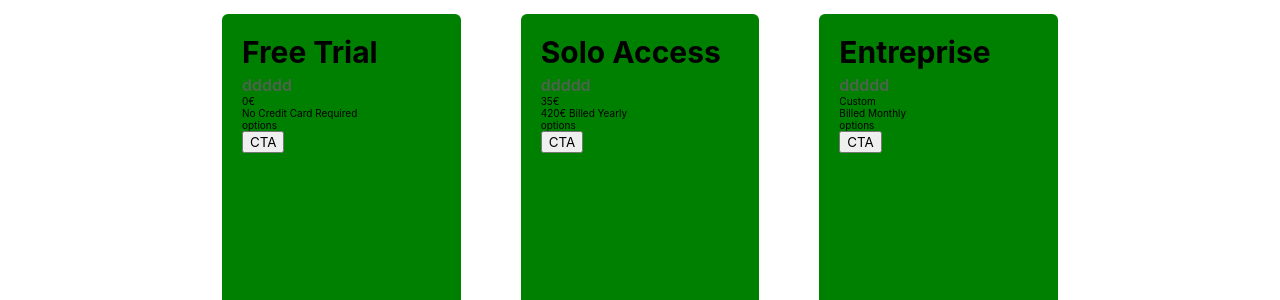
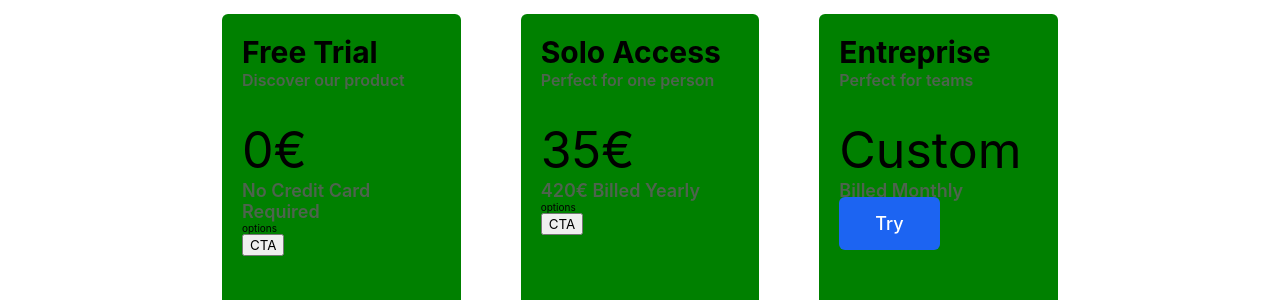
Before and after one commit to YoannBuzenet/ai_next_app, a Next.js app: page /pricing in a window 1280 px wide. Shown: the part 275-575 px from the top of the page. Built offline with nearby package versions, Linux system fonts and the light colour scheme; no server answers.

Commit message:
refactored blue button to implement it more easily

```diff
--- /dev/null
+++ b/components/Base/BlueCTA.jsx
@@ -0,0 +1,16 @@
+import React, { useState } from "react";
+import Link from "next/link";
+import styles from "../../styles/BlueCTA.module.css";
+import { FormattedMessage } from "react-intl";
+
+const BlueCTA = ({ to, idLabel, defaultLabel }) => {
+  return (
+    <Link href={to}>
+      <a type="button" className={styles.button}>
+        <FormattedMessage id={idLabel} defaultMessage={defaultLabel} />
+      </a>
+    </Link>
+  );
+};
+
+export default BlueCTA;
--- a/pages/pricing.js
+++ b/pages/pricing.js
@@ -2,6 +2,8 @@ import React, { useState } from "react";
 import Link from "next/link";
 import styles from "../styles/Pricing.module.css";
 import SwitchLabels from "../components/Base/Switch";
+import RoundedButton from "../components/Base/RoundedButton";
+import BlueCTA from "../components/Base/BlueCTA";
 
 const Pricing = () => {
   const [isAnnual, setIsAnnual] = useState(true);
@@ -27,7 +29,7 @@ const Pricing = () => {
             <div className={styles.onePriceDiv1}>
               <div className={styles.topDiv}>
                 <h2>Free Trial</h2>
-                <p className={styles.subTitle}>ddddd</p>
+                <p className={styles.subTitle}>Discover our product</p>
               </div>
               <div className={styles.priceInfo}>
                 <div className={styles.price}>0€</div>
@@ -39,7 +41,7 @@ const Pricing = () => {
             <div className={styles.onePriceDiv2}>
               <div className={styles.topDiv}>
                 <h2>Solo Access</h2>
-                <p className={styles.subTitle}>ddddd</p>
+                <p className={styles.subTitle}>Perfect for one person</p>
               </div>
               <div className={styles.priceInfo}>
                 <div className={styles.price}>35€</div>
@@ -52,14 +54,14 @@ const Pricing = () => {
             <div className={styles.onePriceDiv3}>
               <div className={styles.topDiv}>
                 <h2>Entreprise</h2>
-                <p className={styles.subTitle}>ddddd</p>
+                <p className={styles.subTitle}>Perfect for teams</p>
               </div>
               <div className={styles.priceInfo}>
                 <div className={styles.price}>Custom</div>
                 <div className={styles.subprice}>Billed Monthly</div>
               </div>
               <div className={styles.optionsContainer}>options</div>
-              <button>CTA</button>
+              <BlueCTA to="/" idLabel="page.pricing.cta" defaultLabel="Try" />
             </div>
           </div>
           <div className={styles.spaceContainer}></div>
--- /dev/null
+++ b/styles/BlueCTA.module.css
@@ -0,0 +1,20 @@
+.button {
+  padding-left: 3.5rem;
+  padding-right: 3.5rem;
+  padding-top: 1.5rem;
+  padding-bottom: 1.5rem;
+  font-size: 1.8rem;
+  font-weight: 500;
+  border: 1px solid transparent;
+  background-color: rgb(28, 100, 242);
+  color: rgb(255, 255, 255);
+  cursor: pointer;
+  border-radius: 6px;
+  transition: background-color 0.5s;
+  text-decoration: none;
+}
+
+.button:hover {
+  background-color: rgba(63, 131, 248, 0.8);
+  transition: background-color 0.5s;
+}
--- a/styles/Pricing.module.css
+++ b/styles/Pricing.module.css
@@ -48,7 +48,20 @@
 
 .pricesContainer .subTitle {
   margin: 0;
-  margin-top: 5px;
+  font-weight: 600;
+  color: var(--grey-text);
+}
+
+.priceInfo {
+  margin-top: 3rem;
+}
+
+.price {
+  font-size: 5rem;
+}
+
+.subprice {
+  font-size: 1.8rem;
   font-weight: 600;
   color: var(--grey-text);
 }
--- a/styles/globals.css
+++ b/styles/globals.css
@@ -30,6 +30,7 @@ a {
     rgb(71 123 222 / 80%)
   );
   --grey-text: rgba(93, 93, 93, 0.835);
+  /* --grey-text: rgba(75, 75, 75, 0.835); */
 }
 * {
   box-sizing: border-box;
--- a/translations/en.json
+++ b/translations/en.json
@@ -55,6 +55,8 @@
   "page.templates.head": "Template List",
   "page.templates.selectTemplate": "Select a template to get started",
   "page.templates.searchLabel": "Search",
+
+  "page.pricing.cta": "Try",
 
   "compo.heartWorkPlace.button.create": "Create",
   "compo.heartWorkPlace.noCategory.title": "Welcome on EasyFlow",
--- a/translations/fr.json
+++ b/translations/fr.json
@@ -55,6 +55,8 @@
   "page.templates.head": "Tous les templates",
   "page.templates.selectTemplate": "Choisissez un template",
   "page.templates.searchLabel": "Rechercher",
+
+  "page.pricing.cta": "Tester",
 
   "compo.heartWorkPlace.button.create": "Créer",
   "compo.heartWorkPlace.noCategory.title": "Bienvenue sur EasyFlow",
```
